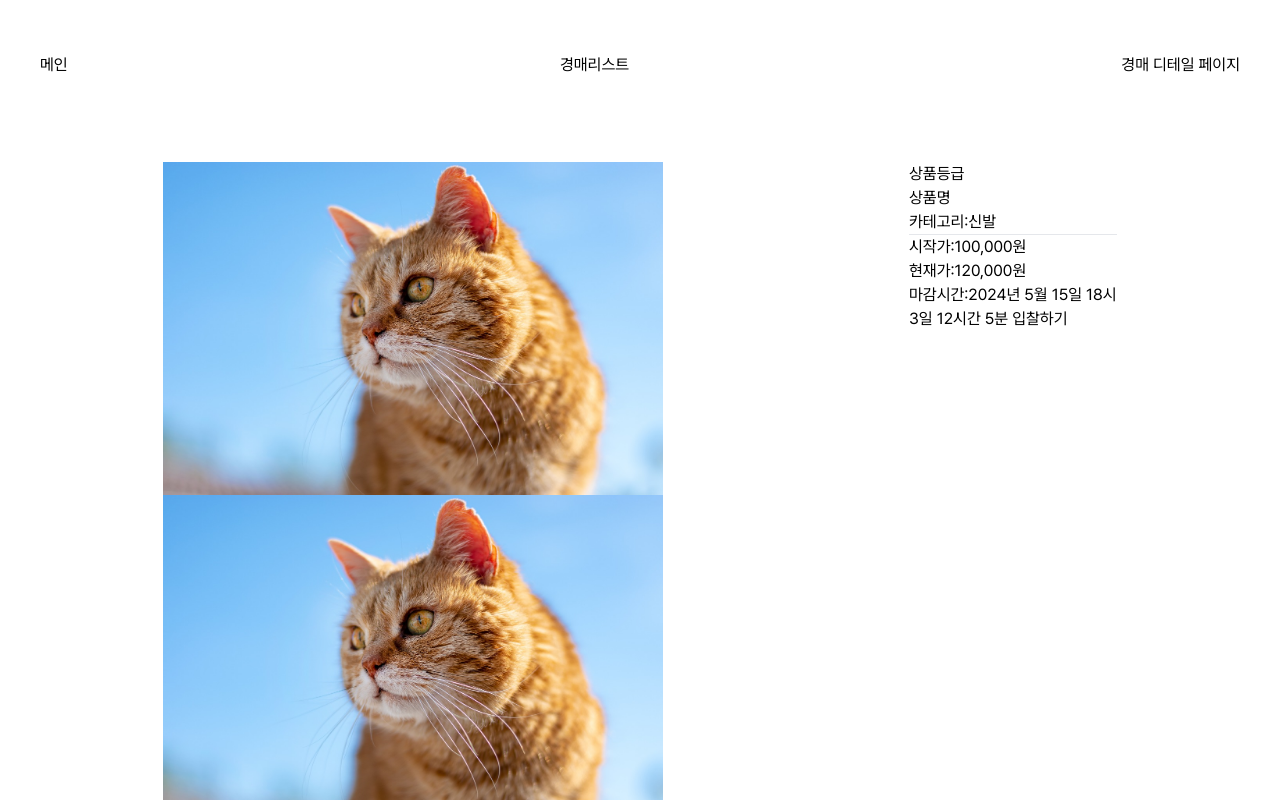
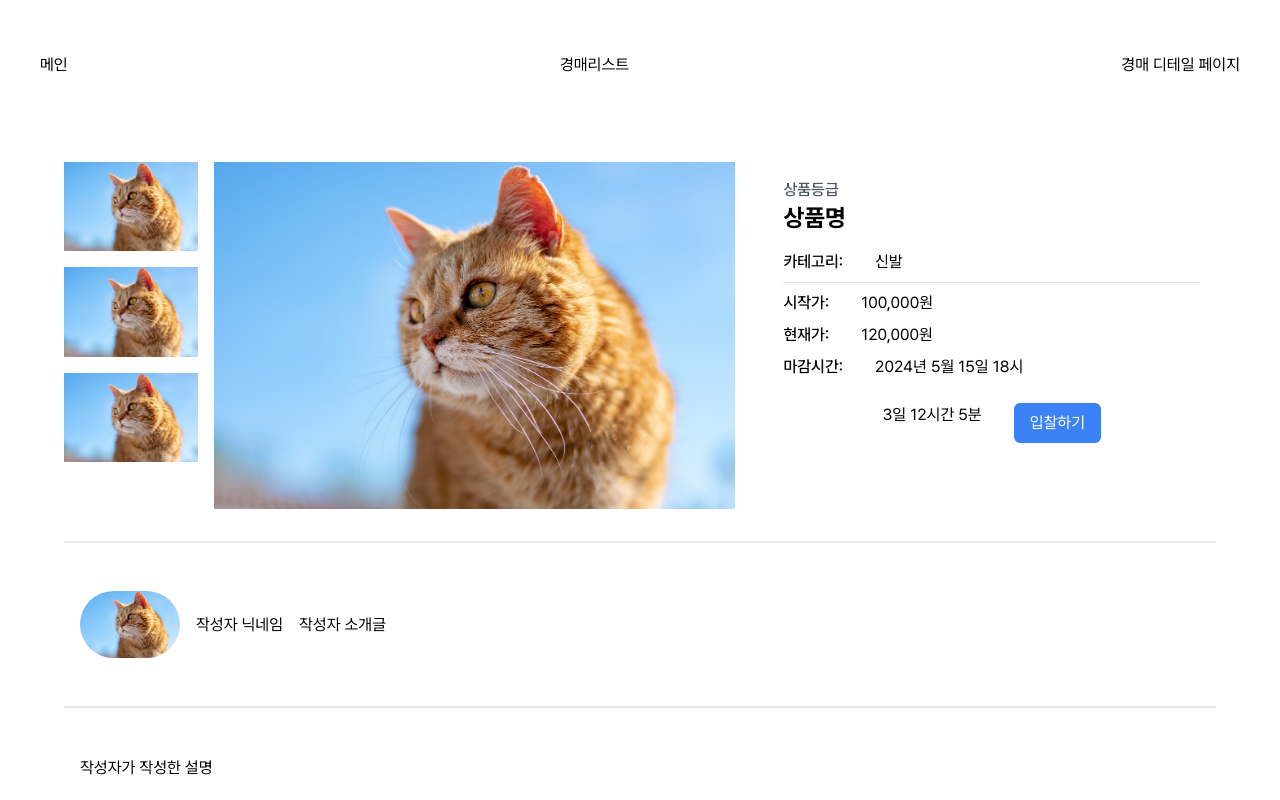
Before and after one commit to OZ-Coding-School/oz_01_main-002-FE, a Next.js app: page /productList/id in a window 1280 px wide. Shown: the top 800 px of the page. Built offline with nearby package versions, Linux system fonts and the light colour scheme.

Commit message:
style: 프로덕트디테일 페이지 초기 스타일링 적용

```diff
--- a/src/app/productList/[id]/page.tsx
+++ b/src/app/productList/[id]/page.tsx
@@ -2,95 +2,113 @@ import Image from "next/image";
 
 const ProductDetail = () => {
   return (
-    <main>
-      <div className="flex justify-center gap-4 p-8">
+    <main className="flex flex-col items-center p-8 space-y-8">
+      <div className="flex w-full max-w-6xl gap-8">
         {/* 이미지 갤러리 섹션 */}
-        <section className="flex flex-col w-3/5 gap-4">
-          <div className="w-{10}">
+        <section className="flex gap-4 w-3/5">
+          {/* 썸네일 이미지 */}
+          <div className="flex flex-col gap-4 basis-1/5">
             <Image
               src="/images/cat-5183427_1280.jpg"
               alt=""
               width={500}
               height={300}
+              layout="responsive"
             />
             <Image
               src="/images/cat-5183427_1280.jpg"
               alt=""
               width={500}
               height={300}
+              layout="responsive"
             />
             <Image
               src="/images/cat-5183427_1280.jpg"
               alt=""
               width={500}
               height={300}
+              layout="responsive"
             />
           </div>
-          <div className="w-{50}">
+          {/* 메인 이미지 */}
+          <div className="flex-1">
             <Image
               src="/images/cat-5183427_1280.jpg"
               alt=""
               width={500}
               height={300}
+              layout="responsive"
             />
           </div>
         </section>
         {/* 상품 정보 섹션 */}
-        <section>
+        <section className="flex flex-col w-2/5 space-y-4 p-4">
           {/* 상품등급, 상품명, 카테고리, 시작가, 현재가, 마감시간, 남은 시간 */}
           <div>
-            <span>상품등급</span>
-            <h2>상품명</h2>
+            <span className="text-gray-600 font-medium">상품등급</span>
+            <h2 className="text-2xl font-bold mb-4">상품명</h2>
 
-            <ul>
-              <li>
-                <label htmlFor="category">카테고리:</label>
+            <ul className="space-y-2">
+              <li className="flex gap-8 items-center">
+                <label htmlFor="category" className="font-medium">
+                  카테고리:
+                </label>
                 <span>신발</span>
               </li>
               <hr />
-              <li>
-                <label htmlFor="starting-price">시작가:</label>
+              <li className="flex gap-8 items-center">
+                <label htmlFor="starting-price" className="font-medium">
+                  시작가:
+                </label>
                 <span>100,000원</span>
               </li>
-              <li>
-                <label htmlFor="current-price">현재가:</label>
+              <li className="flex gap-8 items-center">
+                <label htmlFor="current-price" className="font-medium">
+                  현재가:
+                </label>
                 <span>120,000원</span>
               </li>
-              <li>
-                <label htmlFor="closing-time">마감시간:</label>
+              <li className="flex gap-8 items-center">
+                <label htmlFor="closing-time" className="font-medium">
+                  마감시간:
+                </label>
                 <span>2024년 5월 15일 18시</span>
               </li>
-              <li>
+              <li className="flex gap-8 items-center justify-center">
                 <span>3일 12시간 5분 </span>
-                <button>입찰하기</button>
+                <button className="mt-4 px-4 py-2 bg-blue-500 text-white rounded-md">
+                  입찰하기
+                </button>
               </li>
             </ul>
           </div>
         </section>
       </div>
-      <hr />
+      <hr className="w-full max-w-6xl border-t-2" />
       {/* 작성자 정보 섹션 */}
-      <section>
+      <section className="flex items-center w-full max-w-6xl gap-4 p-4">
         {/* 작성자 프로필 이미지, 작성자 닉네임, 작성자 소개글 */}
         <Image
           src="/images/cat-5183427_1280.jpg"
           alt=""
           width={100}
           height={100}
+          className="rounded-full"
         />
         <h3>작성자 닉네임</h3>
         <p>작성자 소개글</p>
       </section>
-      <hr />
+      <hr className="w-full max-w-6xl border-t-2" />
       {/* 상품 설명 섹션 */}
-      <section>
+      <section className="flex items-center w-full max-w-6xl gap-4 p-4">
         <p>작성자가 작성한 설명</p>
       </section>
-      <hr />
+      <hr className="w-full max-w-6xl border-t-2" />
       {/* 주의사항 안내 섹션 */}
-      <section>
+      <section className="flex items-center w-full max-w-6xl gap-4 p-4">
         <p>주의사항 안내</p>
       </section>
+      <hr className="w-full max-w-6xl border-t-2" />
     </main>
   );
 };
```
